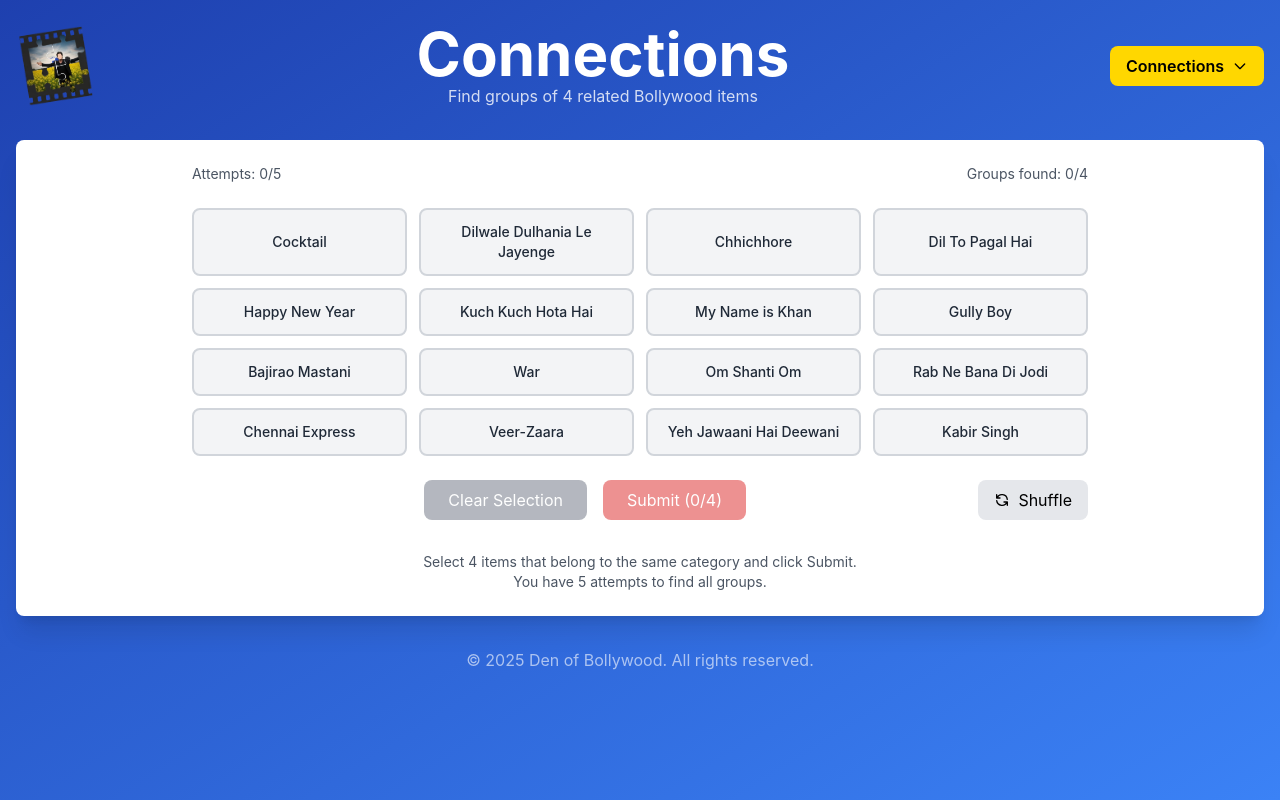
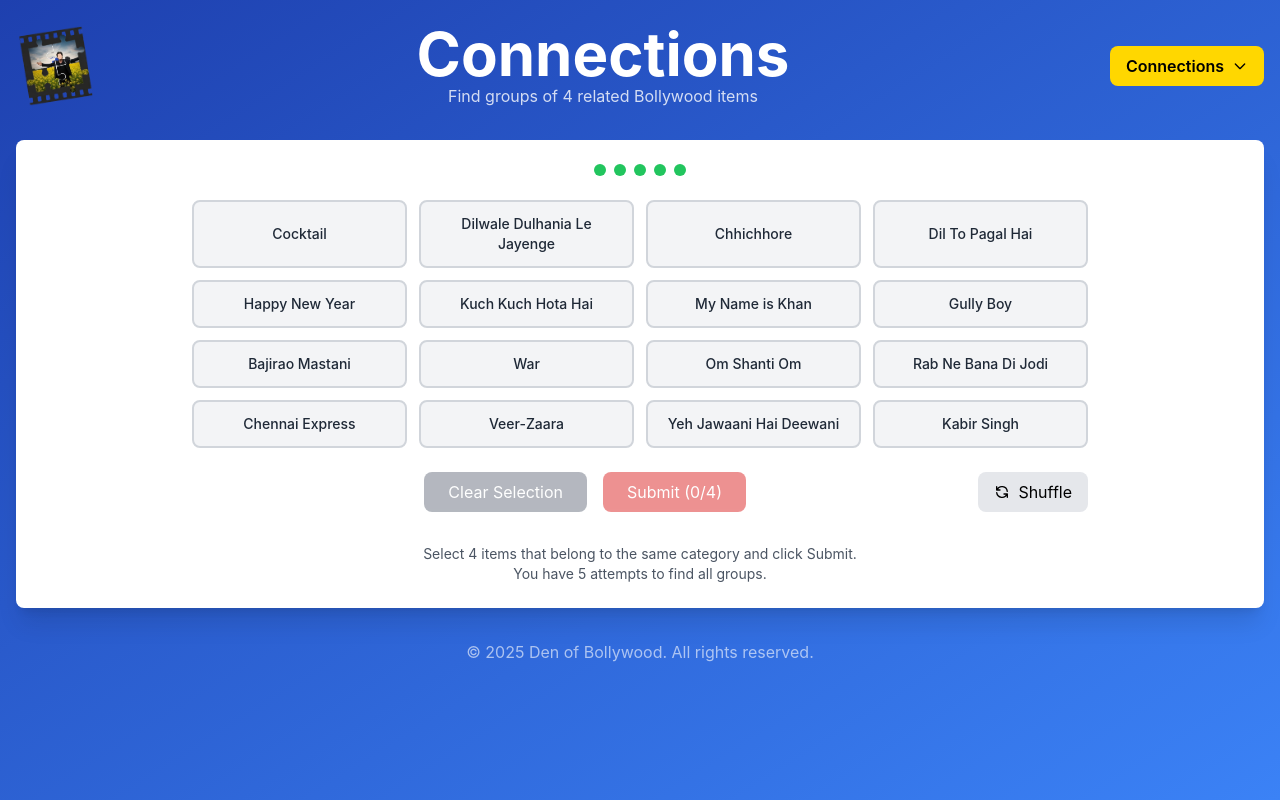
Before and after one commit to ZER0-C0oL/den-of-bollywood, a React (Create React App) app: page /connections in a window 1280 px wide. Built offline with nearby package versions, Linux system fonts and the light colour scheme.

Commit message:
feat: Track wrong attempts in Connections game and update UI accordingly

```diff
--- a/src/components/games/connections/ConnectionsGame.tsx
+++ b/src/components/games/connections/ConnectionsGame.tsx
@@ -21,6 +21,7 @@ const ConnectionsGame: React.FC = () => {
   const [selectedItems, setSelectedItems] = useState<SelectedItem[]>([]);
   const [solvedGroups, setSolvedGroups] = useState<string[]>([]);
   const [attempts, setAttempts] = useState(0);
+  const [wrongAttempts, setWrongAttempts] = useState(0);
   const [gameCompleted, setGameCompleted] = useState(false);
   const [cooldownState, setCooldownState] = useState<CooldownState>({
     isOnCooldown: false,
@@ -84,6 +85,7 @@ const ConnectionsGame: React.FC = () => {
         }
 
         setAttempts(progress.attempts || 0);
+        setWrongAttempts(progress.attemptResults?.filter(result => result === 'wrong' || result === 'one_away').length || 0);
         setGameCompleted(finalGameCompleted);
         setSolvedGroups(finalSolvedGroups);
         setAttemptResults(progress.attemptResults || []);
@@ -213,10 +215,12 @@ const ConnectionsGame: React.FC = () => {
         attempts,
         solvedGroups,
         attemptResults,
-        matchResult.isOneAway
+        matchResult.isOneAway,
+        wrongAttempts
       );
 
       setAttempts(result.newAttempts);
+      setWrongAttempts(wrongAttempts + 1);
       setAttemptResults(result.newAttemptResults);
       setErrorMessage(result.errorMessage);
       setGameOver(result.gameOver);
@@ -259,6 +263,7 @@ const ConnectionsGame: React.FC = () => {
     setShuffledItems(ConnectionsGameService.initializeShuffledItems(gameData));
     setSolvedGroups([]);
     setAttempts(0);
+    setWrongAttempts(0);
     setGameCompleted(false);
     setGameOver(false);
     setAttemptResults([]);
@@ -300,13 +305,17 @@ const ConnectionsGame: React.FC = () => {
   return (
     <GameLayout title="Connections" description="Find groups of 4 related Bollywood items">
       <div className="max-w-4xl mx-auto">
-        {/* Game Status */}
-        <div className="flex justify-between items-center mb-6">
-          <div className="text-sm text-gray-600">
-            Attempts: {attempts}/{GAME_CONFIG.MAX_ATTEMPTS}
-          </div>
-          <div className="text-sm text-gray-600">
-            Groups found: {solvedGroups.length}/4
+        {/* Visual Attempt Indicator */}
+        <div className="flex justify-center items-center mb-6">
+          <div className="flex space-x-2">
+            {[...Array(GAME_CONFIG.MAX_ATTEMPTS)].map((_, index) => (
+              <div
+                key={index}
+                className={`w-3 h-3 rounded-full ${
+                  index < wrongAttempts ? 'bg-red-500' : 'bg-green-500'
+                }`}
+              />
+            ))}
           </div>
         </div>
 
@@ -318,24 +327,13 @@ const ConnectionsGame: React.FC = () => {
         )}
 
         {/* Game Completed Message */}
-                {/* Game Complete Banner */}
         {gameCompleted && (
-          <div className={`${solvedGroups.length === 4 ? 'bg-green-100 border-green-400 text-green-700' : 'bg-red-100 border-red-400 text-red-700'} border px-4 py-3 rounded mb-4`}>
-            <div className="text-center">
-              <span className="block mb-4">
-                {solvedGroups.length === 4 ? 'Congratulations! You solved all groups!' : 'Game Over! Better luck next time.'}
-              </span>
-              <ConnectionsControls
-                selectedItems={[]}
-                onClearSelection={() => {}}
-                onSubmit={() => {}}
-                onShuffle={() => {}}
-                disabled={false}
-                gameCompleted={true}
-                onShare={handleShare}
-                onReplay={handleReplay}
-              />
-            </div>
+          <div className="text-center mb-6">
+            <h3 className={`text-2xl font-bold mb-2 ${
+              solvedGroups.length === 4 ? 'text-green-800' : 'text-red-800'
+            }`}>
+              {solvedGroups.length === 4 ? '🎉 Congratulations! You solved all groups!' : '😔 Game Over! Better luck next time.'}
+            </h3>
           </div>
         )}
 
@@ -345,6 +343,22 @@ const ConnectionsGame: React.FC = () => {
           solvedGroups={solvedGroups}
           gameOver={gameOver}
         />
+
+        {/* Game Completed Controls */}
+        {gameCompleted && (
+          <div className="mb-6">
+            <ConnectionsControls
+              selectedItems={[]}
+              onClearSelection={() => {}}
+              onSubmit={() => {}}
+              onShuffle={() => {}}
+              disabled={false}
+              gameCompleted={true}
+              onShare={handleShare}
+              onReplay={handleReplay}
+            />
+          </div>
+        )}
 
         {/* Game Grid - Hide only when all groups are solved or game is over */}
         {shouldShowGrid && (
--- a/src/components/games/connections/ConnectionsGameService.ts
+++ b/src/components/games/connections/ConnectionsGameService.ts
@@ -181,7 +181,8 @@ export class ConnectionsGameService {
     attempts: number,
     solvedGroups: string[],
     attemptResults: ('correct' | 'one_away' | 'wrong')[],
-    isOneAway: boolean
+    isOneAway: boolean,
+    wrongAttempts: number
   ): {
     newAttempts: number;
     newAttemptResults: ('correct' | 'one_away' | 'wrong')[];
@@ -192,7 +193,8 @@ export class ConnectionsGameService {
     const newAttempts = attempts + 1;
     const newAttemptResults = [...attemptResults, isOneAway ? 'one_away' as const : 'wrong' as const];
     const errorMessage = this.getClosenessMessage(selectedItems);
-    const gameOver = newAttempts >= GAME_CONFIG.MAX_ATTEMPTS;
+    const newWrongAttempts = wrongAttempts + 1;
+    const gameOver = newWrongAttempts >= GAME_CONFIG.MAX_ATTEMPTS;
     const gameCompleted = gameOver;
 
     // Save progress
```
